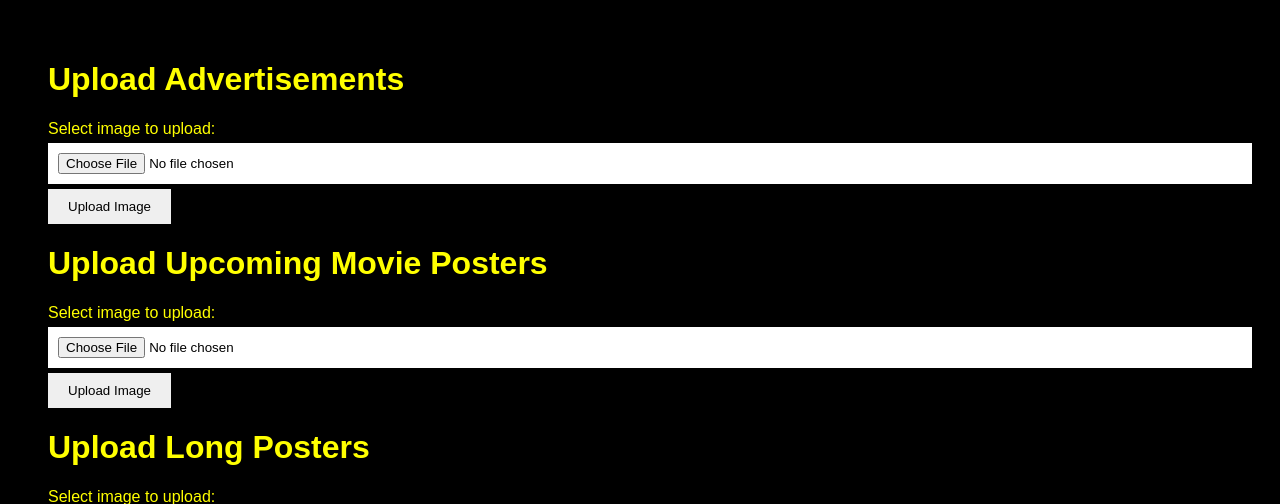
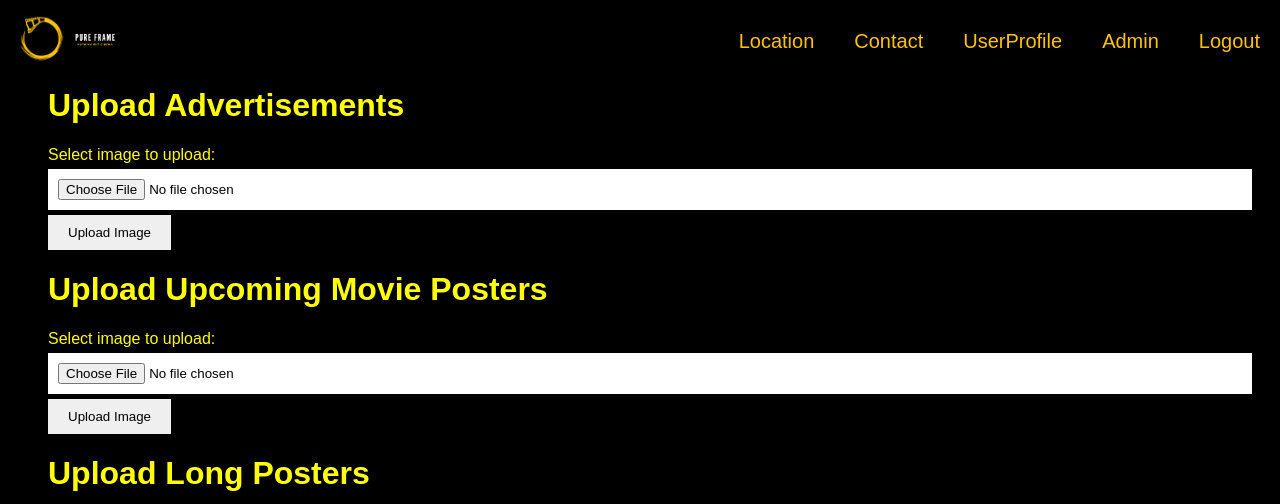
Before and after one commit to darren170999/IE4717, a PHP site: page /admin.php in a window 1280 px wide. Shown: the top 504 px of the page. Run offline with PHP 8.4, Linux system fonts and the light colour scheme; the visitor is signed in with stand-in values (Sample User, id 1).

Commit message:
Nicer UI for admin.php

```diff
--- a/admin.php
+++ b/admin.php
@@ -14,6 +14,32 @@
     <link rel="stylesheet" href="assets/css/adminStyle.css">
 </head>
 <body>
+    <div class="header">
+        <div class="logo">
+            <a href="index.php">
+                <img id="home-logo" src="../IE4717/assets/img/pureframeofficiallogodesign-1.png">
+                <img id="home-logo" src="../IE4717/assets/img/name-only-11.png">
+            </a>
+        </div>
+        <ul class="nav-list">
+            <li><a href="location.php">Location</a></li>
+            <li><a href="contact.php">Contact</a></li>
+            <li><a href="profile.php">UserProfile</a></li>
+            <?php
+            session_start();
+            if (isset($_SESSION['valid_user'])) {
+                if($_SESSION['valid_user'] === 'SuperAdmin'){
+                    echo '<li><a href="admin.php">Admin</a></li>';
+                }
+                echo '<li><a href="logout.php">Logout</a></li>';
+            } else {
+                echo '<li><a href="loginSignUp.php">Login/SignUp</a></li>';
+            }
+            ?>
+            <!-- <li><a href="loginSignUp.php">Login/SignUp</a></li> -->
+        </ul>
+    </div>
+    <br>
     <div class="form-container">
         <h1>Upload Advertisements</h1>
         <form action="createAds.php" method="post" enctype="multipart/form-data">
--- a/assets/css/adminStyle.css
+++ b/assets/css/adminStyle.css
@@ -2,6 +2,75 @@
     background-color: black;
     color: yellow;
     font-family: Arial, sans-serif;
+}
+.header {
+    background: rgba(0, 0, 0, 0.7);
+    position: fixed;
+    width: 100%;
+    top: 0;
+    left: 0;
+    z-index: 100;
+}
+
+.header ul {
+    list-style: none;
+    margin: 0;
+    padding: 0;
+    overflow: hidden;
+    /* background-color: #333; */
+}
+
+.header .logo {
+    float: left;
+}
+
+.header .logo a {
+    display: block;
+    color: white;
+    text-align: center;
+    padding: 14px 16px;
+    text-decoration: none;
+}
+
+.header ul.nav-list {
+    float: right;
+}
+
+.header ul.nav-list li {
+    float: left;
+}
+
+.header ul.nav-list li a {
+    display: block;
+    color: #FFC300;
+    text-align: center;
+    padding: 30px 20px;
+    text-decoration: none;
+    font-size: 20px;
+}
+
+.header ul.nav-list li a:hover {
+    background-color: #ddd;
+    color: black;
+}
+
+.section {
+    background-size: cover;
+    background-position: center;
+    height: 600px;
+    padding-top: 70px;
+    text-align: left;
+    color:white;
+}
+
+.content {
+    text-align: left;
+    padding: 20px;
+}
+
+#home-logo {
+    width: 50px;
+
 }
 h1 {
     color: yellow;
```
Also changed, not shown: admin copy.php (deleted, +0 -95 lines).
